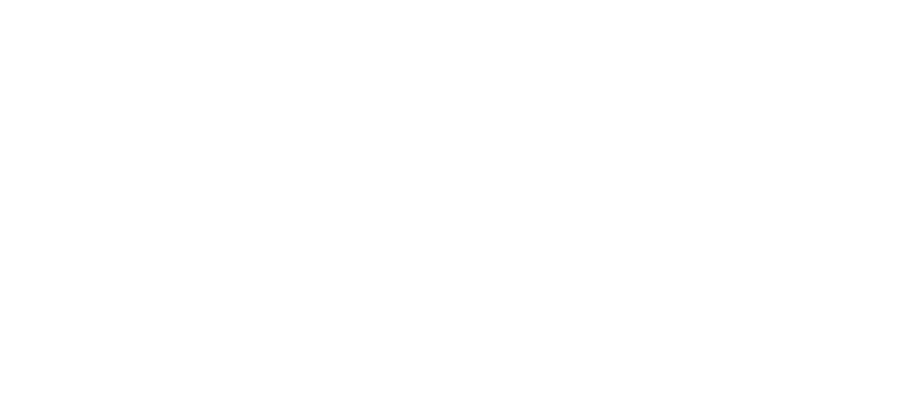
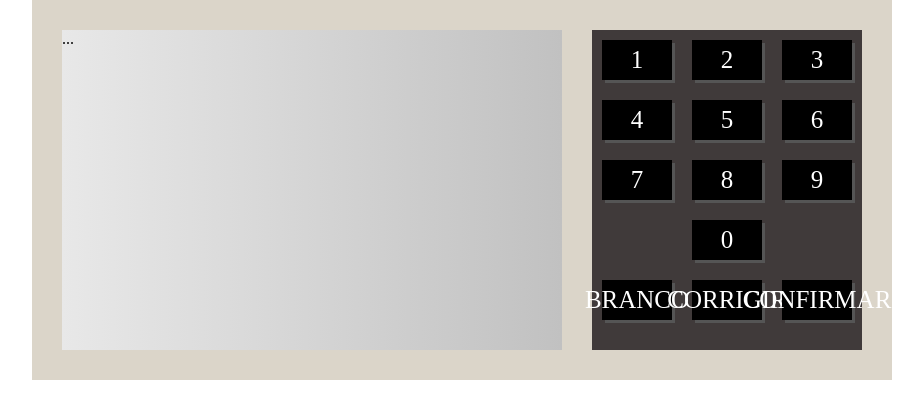
Before and after one commit to gabriellsux/projeto-urna-js, a plain HTML site: page index.html in a window 1280 px wide. Shown: the whole page, without its empty margins (178-1101 px from the left). Drawn offline with Linux system fonts and the light colour scheme.

Commit message:
Configurando o HTML e o CSS

```diff
--- a/css/style.css
+++ b/css/style.css
@@ -0,0 +1,43 @@
+body {
+    margin: 0;
+    display: flex;
+    justify-content: center;
+    align-items: center;
+}
+
+.urna {
+    background-color: #DBD5C9;
+    padding: 30px;
+    display: flex;
+}
+
+.tela {
+    width: 500px;
+    height: 320px;
+    background: linear-gradient(to right, #E8E8E8, #C1C1C1);
+
+}
+
+.teclado {
+    background-color: #403A3A;
+    margin-left: 30px
+}
+
+.teclado--linha {
+    display: flex;
+    justify-content: center;
+}
+
+.teclado--botao {
+    width: 70px;
+    height: 40px;
+    background-color: #000;
+    color: #FFF;
+    font-size: 25px;
+    display: flex;
+    justify-content: center;
+    align-items: center;
+    margin: 10px;
+    cursor: pointer;
+    box-shadow: 3px 3px 0px #555;
+}
--- a/index.html
+++ b/index.html
@@ -3,11 +3,47 @@
 <head>
     <meta charset="UTF-8">
     <meta name="viewport" content="width=device-width, initial-scale=1.0">
-    <title>Projeto Urna</title>
+    <title>Projeto Urna Eletrônica</title>
     <link rel="stylesheet" href="/css/style.css">
 </head>
 <body>
 
+    <div class="urna">
+        <div class="tela">
+            ...
+        </div>
+
+        <div class="teclado">
+            <div class="teclado--linha">
+                <div class="teclado--botao">1</div>
+                <div class="teclado--botao">2</div>
+                <div class="teclado--botao">3</div>
+            </div>
+
+            <div class="teclado--linha">
+                <div class="teclado--botao">4</div>
+                <div class="teclado--botao">5</div>
+                <div class="teclado--botao">6</div>
+            </div>
+
+            <div class="teclado--linha">
+                <div class="teclado--botao">7</div>
+                <div class="teclado--botao">8</div>
+                <div class="teclado--botao">9</div>
+            </div>
+
+            <div class="teclado--linha">
+                <div class="teclado--botao">0</div>
+            </div>
+
+            <div class="teclado--linha">
+                <div class="teclado--botao">BRANCO</div>
+                <div class="teclado--botao">CORRIGIR</div>
+                <div class="teclado--botao">CONFIRMAR</div>
+            </div>
+        </div>
+    </div>
+
 </body>
 <script src="/assets/script.js"></script>
 </html>
```
Also changed, not shown: 1 other file.
